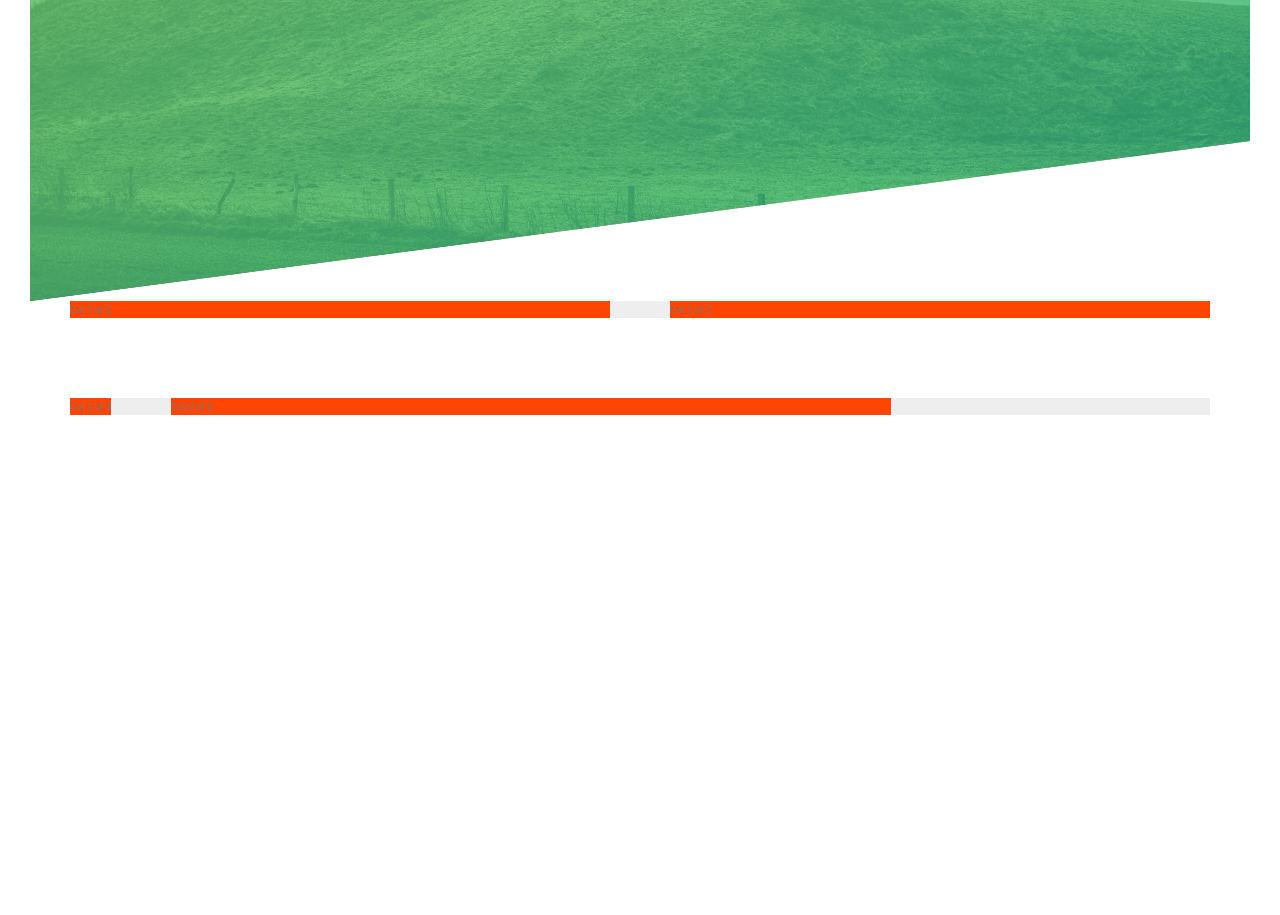
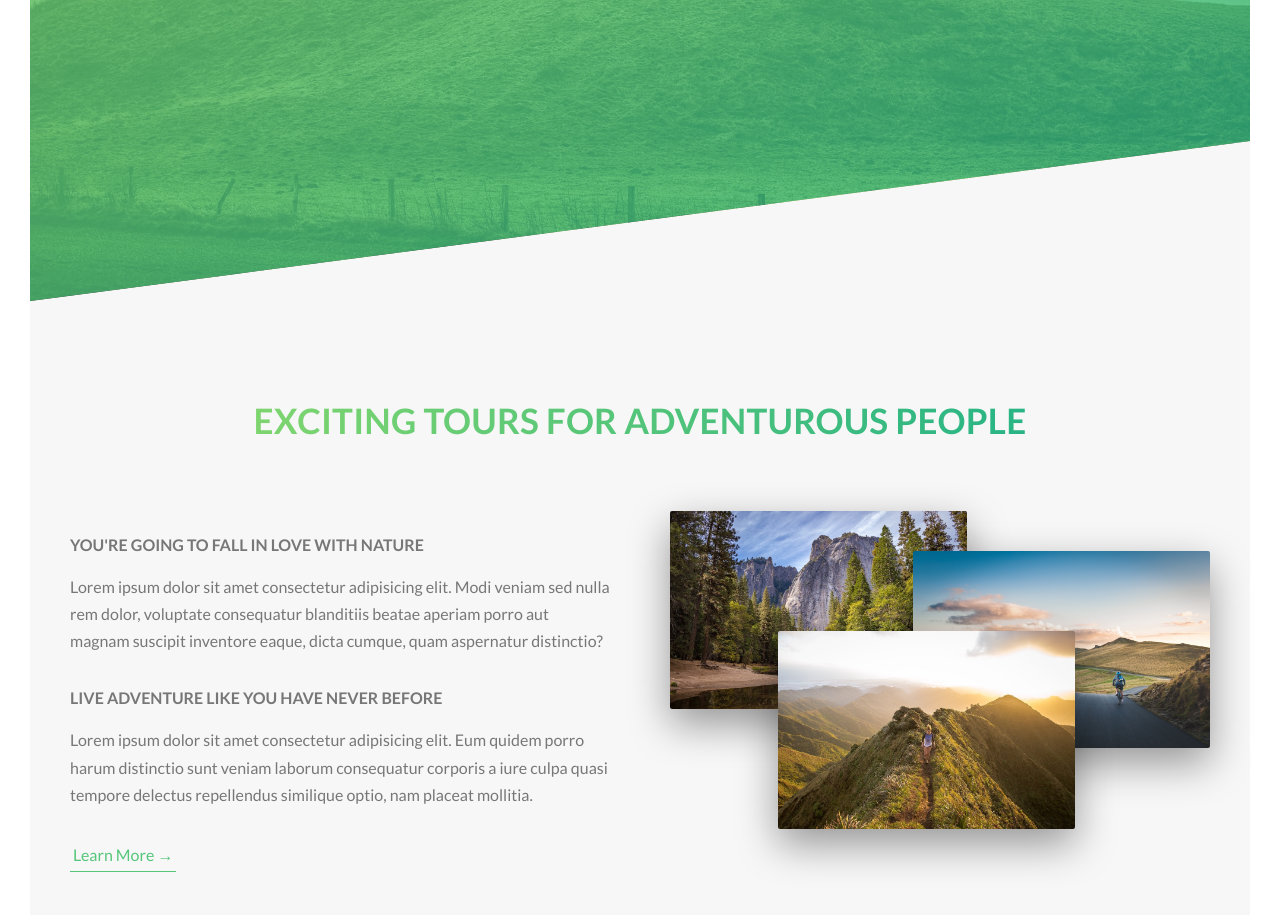
Before and after one commit to neha10gupta97/A, a website: page index.html in a window 1280 px wide. Shown: the part 489-1404 px from the top of the page. Before the commit the page ends 934 px from the top, so only its background shows below. Drawn offline with Linux system fonts and the light colour scheme.

Commit message:
about us complete

```diff
--- a/index.html
+++ b/index.html
@@ -26,7 +26,38 @@
 
   </header>
 
-  <section class="grid-test">
+  <main>
+    <section class="section-about">
+      <div class="u-center-text u-margin-bottom-big">
+        <h2 class="heading-secondary">
+          Exciting tours for adventurous people
+        </h2>
+      </div>
+      <div class="row">
+        <div class="col-1-of-2">
+          <h3 class="heading-tertiary u-margin-bottom-small">You're going to fall in love with Nature</h3>
+          <p class="paragraph">
+              Lorem ipsum dolor sit amet consectetur adipisicing elit. Modi veniam sed nulla rem dolor, voluptate consequatur blanditiis beatae aperiam porro aut magnam suscipit inventore eaque, dicta cumque, quam aspernatur distinctio?
+          </p>
+          <h3 class="heading-tertiary u-margin-bottom-small">Live adventure like you have never before</h3>
+          <p class="paragraph">
+            Lorem ipsum dolor sit amet consectetur adipisicing elit. Eum quidem porro harum distinctio sunt veniam laborum consequatur corporis a iure culpa quasi tempore delectus repellendus similique optio, nam placeat mollitia.
+          </p>
+
+          <a href="#" class="btn-text">Learn More &rarr;</a>
+        </div>
+        <div class="col-1-of-2">
+          <div class="composition">
+            <img src="img/nat-1-large.jpg" alt="Photo1" class="composition__photo composition__photo--p1">
+            <img src="img/nat-2-large.jpg" alt="Photo2" class="composition__photo composition__photo--p2">
+            <img src="img/nat-3-large.jpg" alt="Photo3" class="composition__photo composition__photo--p3 ">
+          </div>
+        </div>
+      </div>
+    </section>
+  </main>
+
+  <!-- <section class="grid-test">
     <div class="row">
         <div class="col-1-of-2">
           Col 1 of 2
@@ -43,7 +74,7 @@
         Col 2 of 3
       </div>
     </div>
-  </section>
+  </section> -->
 
 </body>
 </html>
--- a/sass/abstracts/_variables.scss
+++ b/sass/abstracts/_variables.scss
@@ -2,9 +2,14 @@
 $color-primary: #55c57a;
 $color-primary-light: #7ed56f;
 $color-primary-dark: #28b485;
+
+$color-grey-light-1: #f7f7f7;
 $color-grey-dark: #777;
 $color-white: #fff;
 $color-black: #000;
+
+//FONT
+$default-font-size: 1.6rem;
 
 //GRID
 $grid-width: 114rem;
--- a/sass/base/_typography.scss
+++ b/sass/base/_typography.scss
@@ -1,7 +1,7 @@
 body {
     font-family: "Lato", sans-serif;
     font-weight: 400;
-    /* font-size: 16px; */
+    font-size: $default-font-size;
     line-height: 1.7;
     color: $color-grey-dark;
     padding: 3rem;
@@ -36,3 +36,34 @@ body {
       animation: moveInRight 1s ease-out;
     }
 }
+
+.heading-secondary{
+  font-size: 3.5rem;
+  text-transform: uppercase;
+  font-weight: 700;
+  display: inline-block;
+  background-image: linear-gradient(to right, $color-primary-light, $color-primary-dark);
+  -webkit-background-clip: text;
+  color: transparent;
+  letter-spacing: .2px;
+  transition: all .2s;
+
+  &:hover{
+    transform: skewY(2deg) skewX(15deg) scale(1.1);
+    text-shadow: .5rem 1rem 2rem  rgba($color-black, .2);
+  }
+}
+
+.heading-tertiary{
+  font-size: $default-font-size;
+  font-weight: 700;
+  text-transform: uppercase;
+}
+
+.paragraph{
+  font-size: $default-font-size;
+
+  &:not(:last-child){
+    margin-bottom: 3rem;
+  }
+}
--- a/sass/base/_utilities.scss
+++ b/sass/base/_utilities.scss
@@ -0,0 +1,12 @@
+.u-center-text{
+    text-align: center;
+}
+.u-margin-bottom-small{
+    margin-bottom: 1.5rem;
+}
+.u-margin-bottom-medium{
+    margin-bottom: 4rem;
+}
+.u-margin-bottom-big{
+    margin-bottom: 8rem;
+}
--- a/sass/components/_button.scss
+++ b/sass/components/_button.scss
@@ -8,7 +8,7 @@
       display: inline-block;
       transition: all .2s;
       position: relative;
-      font-size: 1.6rem;
+      font-size: $default-font-size;
     }
 
     &:hover {
@@ -56,3 +56,29 @@
       /* now animation will start applying before it starts*/
     }
 }
+
+.btn-text{
+  &:link,
+  &:visited{
+    font-size: $default-font-size;
+    color: $color-primary;
+    display: inline-block;
+    text-decoration: none;
+    border-bottom: 1px solid $color-primary;
+    padding: 3px;
+  }
+
+  &:hover{
+    background-color: $color-primary;
+    color: $color-white;
+    box-shadow: 0 1rem 2rem rgba($color-black,.15);
+    transform: translateY(-2px);
+    transition: all .2s;
+  }
+
+  &:active{
+    box-shadow: 0 0.5rem 1rem rgba($color-black,.15);
+    transform: translateY(0);
+  }
+
+}
--- a/sass/layout/_grid.scss
+++ b/sass/layout/_grid.scss
@@ -1,6 +1,5 @@
 .row{
     max-width: $grid-width;
-    background-color: #eee;
     margin: 0 auto;
 
     &:not(:last-child){
@@ -11,7 +10,6 @@
 
     //^ -startwith , $ -endswith, * -contains
     [class^="col-"]{
-        background-color: orangered;
         float: left;
         &:not(:last-child){
             margin-right: $gutter-horizontal;
@@ -23,10 +21,10 @@
     }
 
     .col-1-of-3{
-        width: calc((100% -2 * #{$gutter-horizontal}) /3) ;
+        width: calc((100% - 2 * #{$gutter-horizontal}) /3) ;
     }
 
     .col-2-of-3{
-        width: calc(2*(100% - #{$gutter-horizontal})/3);
+        width: calc(2 * ((100% - 2 * #{$gutter-horizontal}) / 3 ) + #{$gutter-horizontal});
     }
 }
--- a/sass/main.scss
+++ b/sass/main.scss
@@ -8,6 +8,7 @@
 @import "base/utilities";
 
 @import "components/button";
+@import "components/composition";
 
 @import "layout/grid";
 @import "layout/header";
--- a/sass/pages/_home.scss
+++ b/sass/pages/_home.scss
@@ -0,0 +1,5 @@
+.section-about{
+    background-color: $color-grey-light-1;
+    padding: 25rem 0;
+    margin-top: -20vh;
+}
```
Also changed, not shown: css/style.css.
